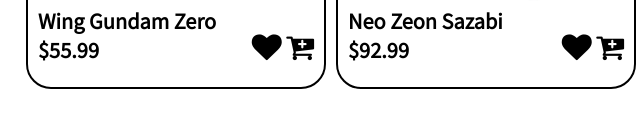
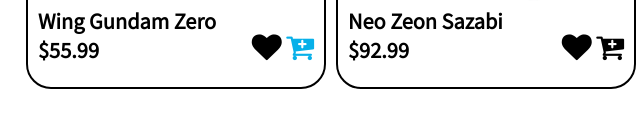
Before and after one commit to ejgilleland/gundam-store, a plain HTML site: page index.html in a window 1280 px wide. Both pictures are taken after a click on the icon 454 px from the left and 462 px from the top of the page. Shown: the part 415-542 px from the top of the page, 154-794 px from the left. Drawn offline with Linux system fonts and the light colour scheme.

Commit message:
Completed Issue #4 | User Can Add To Cart

```diff
--- a/main.js
+++ b/main.js
@@ -32,6 +32,14 @@ function createProduct(products) {
       $heartIcon.className += ' fav';
     }
   });
+
+  $cartPlus.addEventListener('click', function() {
+    if ($cartPlus.className !== 'fa fa-cart-plus in-cart') {
+      data.cart.push(products);
+      $cartPlus.className += ' in-cart';
+    }
+  });
+
   return $product;
 }
 
--- a/style.css
+++ b/style.css
@@ -79,7 +79,7 @@ body {
 .fa-heart,
 .fa-cart-plus,
 .fa-shopping-cart {
-  transition-property: color;
+  transition-property: color, transform;
   transition-duration: 0.25s;
 }
 
@@ -87,14 +87,19 @@ body {
   color: crimson;
 }
 
-.icons > .fa-heart:active {
-  transform: scale(1.25);
+.icons > .fa-heart:active,
+.icons > .fa-cart-plus:active {
+  transform: scale(1.5);
 }
 
 .fav {
   color: crimson;
 }
 
+.in-cart {
+  color: rgb(7, 176, 233);
+}
+
 .fa-cart-plus:hover,
 .fa-shopping-cart:hover {
   color: rgb(7, 176, 233);
```
